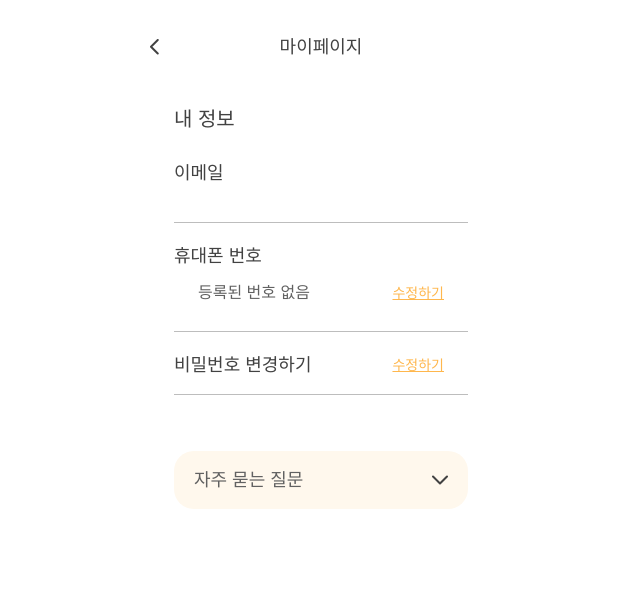
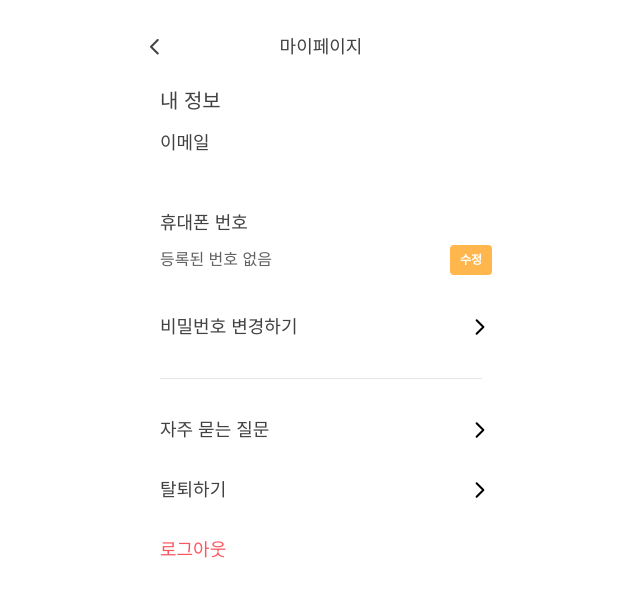
Before and after one commit to rainbow-letter/rainbow-letter-frontend, a React (Create React App) app: page /my-page in a window 1280 px wide. Shown: the top 596 px of the page, without its empty margins (319-959 px from the left). Built offline with nearby package versions, Linux system fonts and the light colour scheme.

Commit message:
feat: 마이페이지 생성

```diff
--- /dev/null
+++ b/src/components/Divider/index.jsx
@@ -0,0 +1,7 @@
+import React from 'react';
+
+function Divider({ className }) {
+  return <hr className={`border-t border-b-[#EEE] ${className}`} />;
+}
+
+export default Divider;
--- a/src/components/MyPage/constants.js
+++ b/src/components/MyPage/constants.js
@@ -1,5 +1,4 @@
 export const PAGE_TITLES = {
-  NAVBAR: '마이페이지',
   MY_INFO: '내 정보',
   FAQ: '자주 묻는 질문',
 };
@@ -8,18 +7,19 @@ export const USER_INFO_LABELS = {
   EMAIL: '이메일',
   PHONE: '휴대폰 번호',
   NO_PHONE: '등록된 번호 없음',
-  CHANGE_PASSWORD: '비밀번호 변경하기',
 };
 
 export const USER_INFO_MESSAGES = {
-  ENTER_DIGITS_ONLY: '-를 제외한 숫자만 넣어주세요',
-  INVALID_PHONE: '번호를 다시 확인해주세요',
+  ENTER_DIGITS_ONLY: '-를 제외한 숫자만 입력해주세요.',
+  INVALID_PHONE: '번호를 다시 확인해주세요.',
 };
 
 export const USER_ACTIONS = {
+  EDIT: '수정',
+  FINISH: '확인',
+  CHANGE_PASSWORD: '비밀번호 변경하기',
+  LEAVE: '탈퇴하기',
   LOG_OUT: '로그아웃',
-  EDIT: '수정하기',
-  FINISH: '확인',
 };
 
 export const FAQS = [
--- a/src/components/MyPage/index.jsx
+++ b/src/components/MyPage/index.jsx
@@ -5,10 +5,10 @@ import {
   USER_INFO_LABELS,
   USER_INFO_MESSAGES,
   USER_ACTIONS,
-  FAQS,
 } from './constants';
 import { validatePhoneNumber } from '../../utils/validators';
-import chevron from '../../assets/chevron.svg';
+import chevronRight from '../../assets/chevronRight.svg';
+import Divider from '../Divider';
 
 function MyPage() {
   const [userInfo, setUserInfo] = useState({
@@ -18,7 +18,6 @@ function MyPage() {
   const [isEditingPhone, setIsEditingPhone] = useState(false);
   const [editedPhone, setEditedPhone] = useState('');
   const [isValidPhone, setIsValidPhone] = useState(true);
-  const [isFAQVisible, setIsFAQVisible] = useState(false);
   const phoneConstant = userInfo.phone || USER_INFO_LABELS.NO_PHONE;
 
   const fetchUserInfo = async () => {
@@ -56,32 +55,33 @@ function MyPage() {
     }
   };
 
-  const toggleFAQVisibility = () => {
-    setIsFAQVisible(!isFAQVisible);
-  };
-
   useEffect(() => {
     fetchUserInfo();
   }, []);
 
   return (
-    <div className="px-6 pt-10">
-      <section>
-        <div className="text-heading-3 mb-8">{PAGE_TITLES.MY_INFO}</div>
-        <div className="flex flex-col gap-6 mb-14">
+    <section className="py-3">
+      <div className="text-heading-3 p-[10px]">{PAGE_TITLES.MY_INFO}</div>
+      <div className="flex flex-col mb-14 gap-y-[22px]">
         <div>
-            <div className="text-solo-large">{USER_INFO_LABELS.EMAIL}</div>
-            <div className="px-6 py-5 text-solo-medium text-gray-1 border-b border-b-gray-1">
+          <div className="text-solo-large p-[10px]">
+            {USER_INFO_LABELS.EMAIL}
+          </div>
+          <div className="p-[10px] text-solo-medium text-gray-1">
             {userInfo.email}
           </div>
         </div>
         <div>
-            <div className="text-solo-large">{USER_INFO_LABELS.PHONE}</div>
-            <div className="flex flex-col gap-[10px] px-6 py-5 border-b border-b-gray-1">
-              <div className="h-4 flex justify-between text-solo-medium text-gray-1">
+          <div className="p-[10px] text-solo-large">
+            {USER_INFO_LABELS.PHONE}
+          </div>
+          <div className="flex flex-col gap-2">
+            <div className="flex justify-between gap-x-[10px] items-center text-solo-medium text-gray-1">
               {isEditingPhone ? (
                 <input
-                    className="h-4 grow text-solo-medium placeholder:text-gray-2 outline-none"
+                  className={`grow bg-gray-2 p-4 rounded-2xl outline-none ${
+                    isValidPhone ? 'border-none' : 'border border-alarm-red'
+                  }`}
                   type="tel"
                   pattern="\d*"
                   maxLength="11"
@@ -90,12 +90,16 @@ function MyPage() {
                   onChange={handlePhoneChange}
                 />
               ) : (
-                  <div className="h-4 grow text-solo-medium">
+                <div className="grow p-[10px] text-solo-caption">
                   {phoneConstant}
                 </div>
               )}
               <button
-                  className="text-solo-small text-orange-400 underline"
+                className={`px-[10px] py-[9px] text-xs font-semibold leading-3 rounded ${
+                  isValidPhone
+                    ? 'bg-orange-400 text-white'
+                    : 'bg-gray-1 text-gray-1'
+                }`}
                 type="button"
                 onClick={isEditingPhone ? savePhone : toggleEditPhone}
               >
@@ -104,60 +108,67 @@ function MyPage() {
             </div>
             <div>
               {!isValidPhone && (
-                  <p className="text-alarm-red text-caption">
+                <p className="px-[10px] text-caption text-alarm-red">
                   {USER_INFO_MESSAGES.INVALID_PHONE}
                 </p>
               )}
             </div>
           </div>
         </div>
-          <div className="flex justify-between pb-5 pr-6 border-b border-b-gray-1">
-            <div className="text-solo-large">
-              {USER_INFO_LABELS.CHANGE_PASSWORD}
-            </div>
         <button
-              className="text-solo-small text-orange-400 underline"
+          className="flex justify-between items-center"
           type="button"
           onClick={() => {
             // TODO: 비밀번호 변경 페이지로 이동
           }}
         >
-              {USER_ACTIONS.EDIT}
+          <div className="p-[10px] text-solo-large">
+            {USER_ACTIONS.CHANGE_PASSWORD}
+          </div>
+          <div>
+            <img src={chevronRight} alt="chevronRight" />
+          </div>
+        </button>
+        <div className="p-[10px]">
+          <Divider />
+        </div>
+        <button
+          className="flex justify-between items-center"
+          type="button"
+          onClick={() => {
+            // TODO: 자주 묻는 질문 페이지로 이동
+          }}
+        >
+          <div className="p-[10px] text-solo-large">{PAGE_TITLES.FAQ}</div>
+          <div>
+            <img src={chevronRight} alt="chevronRight" />
+          </div>
+        </button>
+        <button
+          className="flex justify-between items-center"
+          type="button"
+          onClick={() => {
+            // TODO: 탈퇴하기 페이지로 이동
+          }}
+        >
+          <div className="p-[10px] text-solo-large">{USER_ACTIONS.LEAVE}</div>
+          <div>
+            <img src={chevronRight} alt="chevronRight" />
+          </div>
+        </button>
+        <button
+          className="flex justify-between items-center"
+          type="button"
+          onClick={() => {
+            // TODO: 로그아웃
+          }}
+        >
+          <div className="p-[10px] text-solo-large text-alarm-red">
+            {USER_ACTIONS.LOG_OUT}
+          </div>
         </button>
       </div>
-        </div>
     </section>
-      <section className="bg-orange-50 rounded-[20px]">
-        <button
-          className="py-5 w-full h-full flex justify-between items-center px-5 text-solo-large text-gray-1"
-          type="button"
-          onClick={toggleFAQVisibility}
-        >
-          <div>{PAGE_TITLES.FAQ}</div>
-          <div>
-            <img src={chevron} alt="chevron" />
-          </div>
-        </button>
-        {isFAQVisible && (
-          <div className="flex flex-col gap-6 px-5 py-11 border-t border-gary-1">
-            {FAQS.map((FAQ) => (
-              <div className="border-b border-gary-1" key={FAQ.ID}>
-                <div className="mb-6 text-heading-2 text-orange-400">
-                  {FAQ.ID < 10 ? `0${FAQ.ID}` : FAQ.ID}
-                </div>
-                <div className="mb-3 text-solo-large">{FAQ.QUESTION}</div>
-                <div
-                  className="pb-6 text-body-small text-gray-1"
-                  style={{ whiteSpace: 'pre-line' }}
-                >
-                  {FAQ.ANSWER}
-                </div>
-              </div>
-            ))}
-          </div>
-        )}
-      </section>
-    </div>
   );
 }
 
```
Also changed, not shown: src/assets/chevronRight.svg (added). Lines whose indentation alone changed are shown as unchanged.
